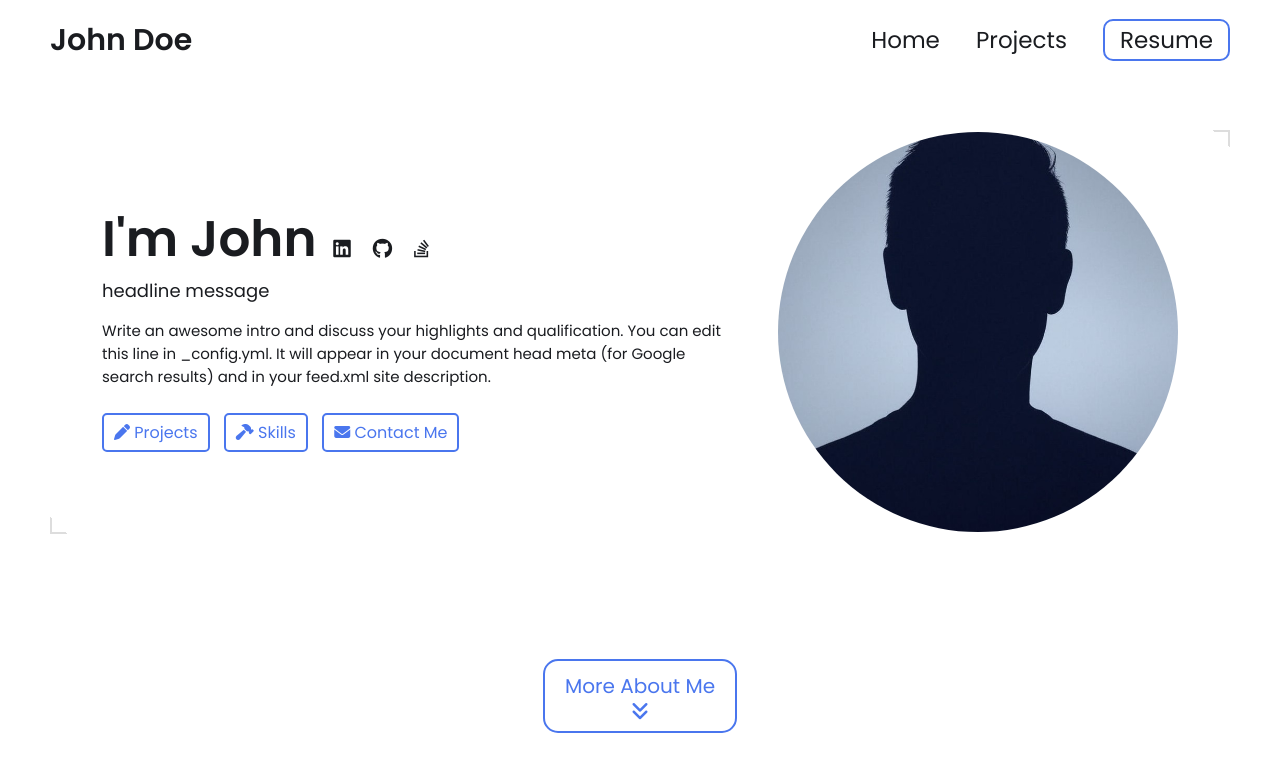
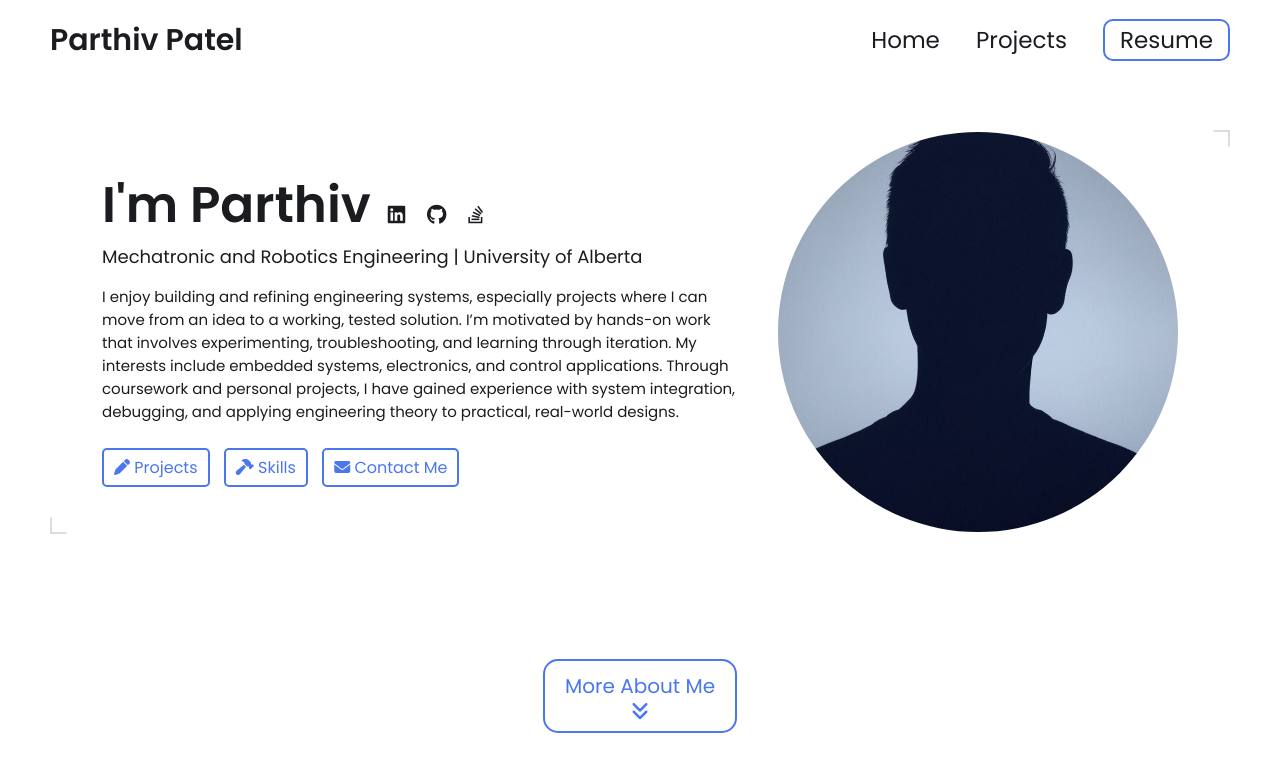
Before and after one commit to ParthivSecure/ParthivSecure.github.io, a Jekyll site: the page built from index.html, in a window 1280 px wide and 900 px high. Shown: the top 772 px of the window. Built offline with Jekyll 4.4.1, drawn with Linux system fonts in a browser that asks for light colours.

Commit message:
Update _config.yml

```diff
--- a/_config.yml
+++ b/_config.yml
@@ -7,17 +7,15 @@
 
 # Main Page Setup
 
-title: John Doe's Portfolio # This is what shows up in the tab of the browser
+title: Parthiv Patel's Portfolio # This is what shows up in the tab of the browser
 
 
 
 # Hero Section
-name: John Doe
-headline: headline message
+name: Parthiv Patel
+headline: Mechatronic and Robotics Engineering | University of Alberta
 description: >- # dont remove this line. this will ignore all new lines until the next section
-  Write an awesome intro and discuss your highlights and qualification. You can edit this
-  line in _config.yml. It will appear in your document head meta (for
-  Google search results) and in your feed.xml site description.
+  I enjoy building and refining engineering systems, especially projects where I can move from an idea to a working, tested solution. I’m motivated by hands-on work that involves experimenting, troubleshooting, and learning through iteration. My interests include embedded systems, electronics, and control applications. Through coursework and personal projects, I have gained experience with system integration, debugging, and applying engineering theory to practical, real-world designs.
 
 # Place your profile image in /assets/images/profile-image/folder and edit the file name
 profile_image: ./assets/images/profile-image/avatar.jpeg
```
